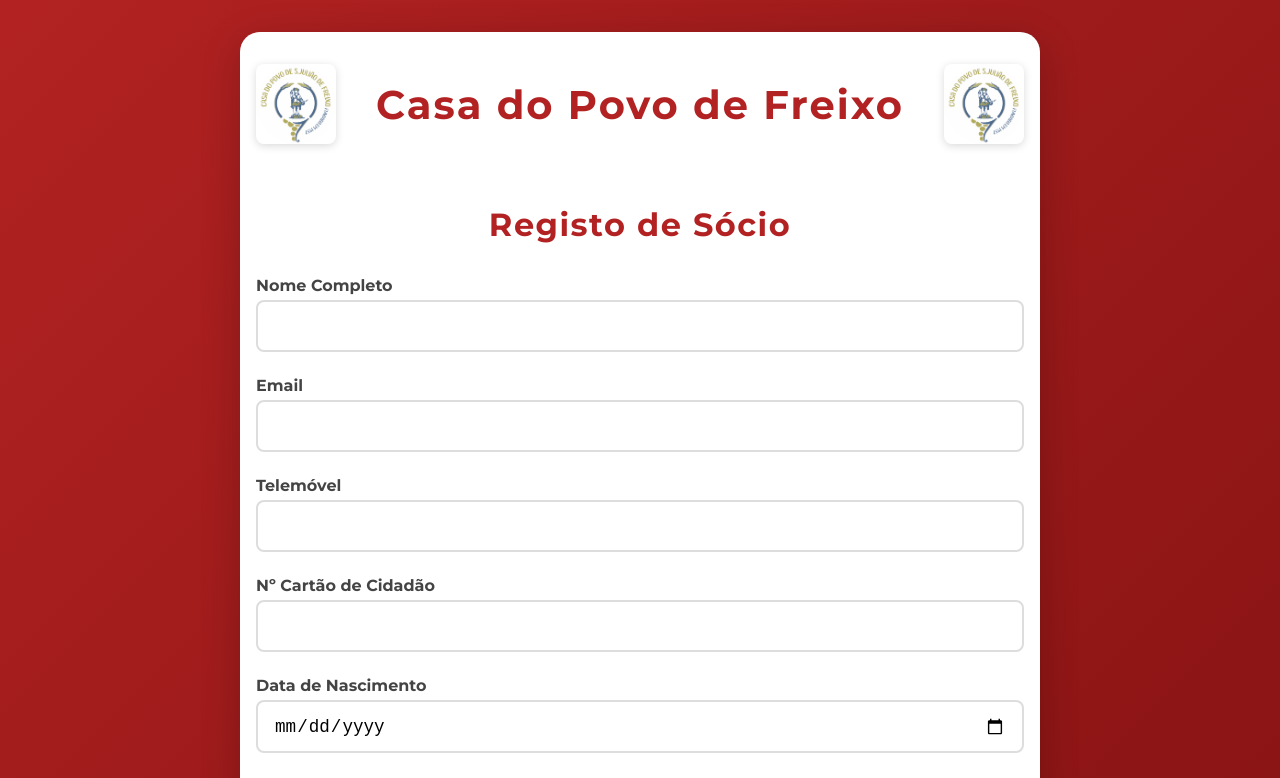
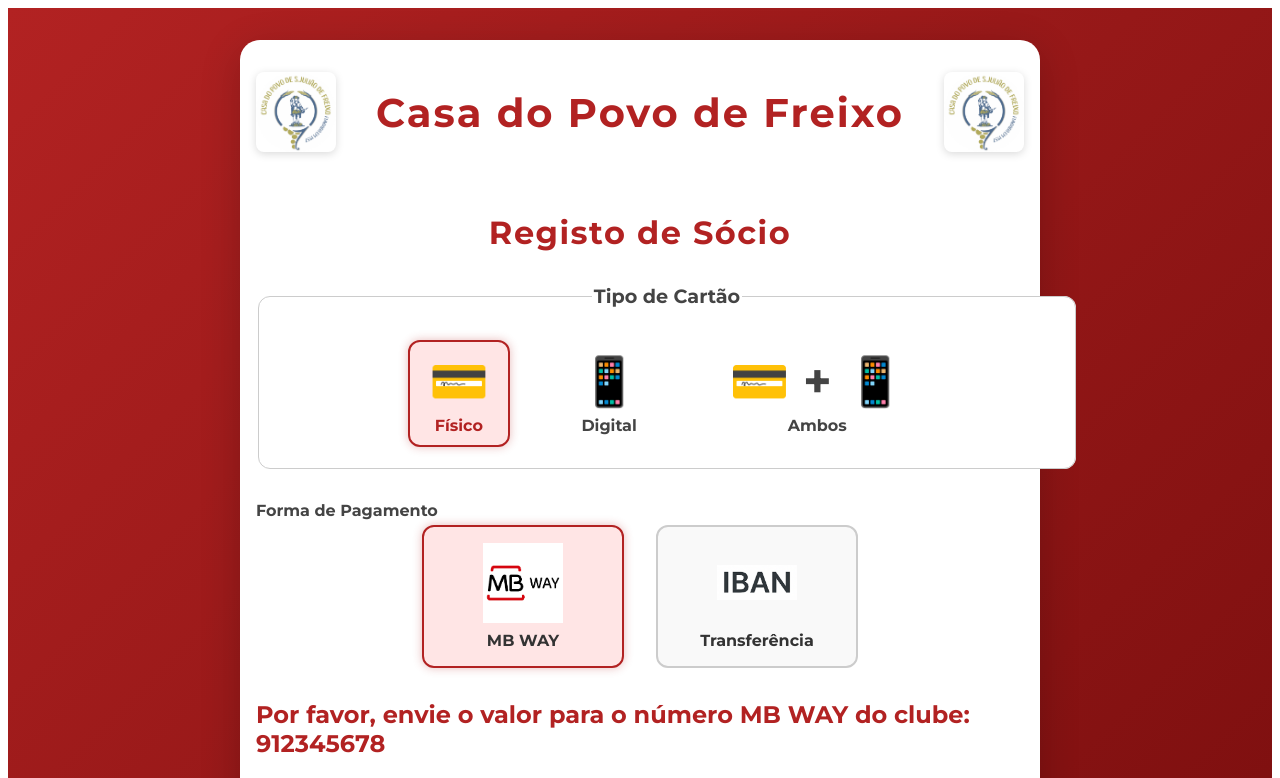
Before and after one commit to carolinabc5/casa-povo-freixo-socios, a React (Vite) app: page / in a window 1280 px wide. Shown: the top 778 px of the page. Built offline with nearby package versions, Linux system fonts and the light colour scheme.

Commit message:
Atualização

```diff
--- a/src/App.jsx
+++ b/src/App.jsx
@@ -1,7 +1,6 @@
 import { useState } from "react";
 import styles from "./Form.module.css";
 import logo from "./assets/logo_com_fundo.png";
-import logo2 from "./assets/logo_com_fundo.png";
 
 function App() {
   const [metodoPagamento, setMetodoPagamento] = useState("mbway");
@@ -20,17 +19,8 @@
   }
 
   function handleRemoveFile() {
-    // Para limpar o input file de forma controlada, podes usar ref ou reset do form.
-    // Aqui vou resetar o form manualmente:
-    const inputFile = document.getElementById("comprovativo");
-    if (inputFile) {
-      inputFile.value = "";
-    }
+    document.getElementById("comprovativo").value = "";
     setSelectedFileName("");
-  }
-
-  function handleTipoCartaoChange(e) {
-    setTipoCartao(e.target.value);
   }
 
   return (
@@ -41,68 +31,58 @@
           <div className={styles.clubNameContainer}>
             <div className={styles.clubName}>Casa do Povo de Freixo</div>
           </div>
-          <img src={logo2} alt="Outro Logo" className={styles.logo} />
+          <img src={logo} alt="Outro Logo" className={styles.logo} />
         </header>
 
         <h1 className={styles.title}>Registo de Sócio</h1>
 
         <form>
-          <label htmlFor="nome">Nome Completo</label>
-          <input id="nome" type="text" className={styles.inputField} required />
+          {/* Campos do formulário omitidos para brevidade... */}
 
-          <label htmlFor="email">Email</label>
-          <input id="email" type="email" className={styles.inputField} required />
-
-          <label htmlFor="telemovel">Telemóvel</label>
-          <input id="telemovel" type="tel" className={styles.inputField} required />
-
-          <label htmlFor="cartaoCidadao">Nº Cartão de Cidadão</label>
-          <input id="cartaoCidadao" type="text" className={styles.inputField} required />
-
-          <label htmlFor="dataNascimento">Data de Nascimento</label>
-          <input id="dataNascimento" type="date" className={styles.inputField} required />
-
-          <label htmlFor="morada">Morada</label>
-          <input id="morada" type="text" className={styles.inputField} required />
-
-          <label htmlFor="nacionalidade">Nacionalidade</label>
-          <input id="nacionalidade" type="text" className={styles.inputField} required />
-
+          {/* Tipo de Cartão */}
           <fieldset className={styles.cardTypeWrapper}>
             <legend className={styles.sectionTitle}>Tipo de Cartão</legend>
             <div className={styles.cardOptions}>
-              <label className={styles.cardOption}>
+              <label
+                className={`${styles.cardOption} ${tipoCartao === "fisico" ? styles.selected : ""}`}
+              >
                 <input
                   type="radio"
                   name="tipoCartao"
                   value="fisico"
                   checked={tipoCartao === "fisico"}
-                  onChange={handleTipoCartaoChange}
+                  onChange={() => setTipoCartao("fisico")}
                   required
                 />
                 <span className={styles.emoji}>💳</span>
                 <span>Físico</span>
               </label>
 
-              <label className={styles.cardOption}>
+              <label
+                className={`${styles.cardOption} ${tipoCartao === "digital" ? styles.selected : ""}`}
+              >
                 <input
                   type="radio"
                   name="tipoCartao"
                   value="digital"
                   checked={tipoCartao === "digital"}
-                  onChange={handleTipoCartaoChange}
+                  onChange={() => setTipoCartao("digital")}
+                  required
                 />
                 <span className={styles.emoji}>📱</span>
                 <span>Digital</span>
               </label>
 
-              <label className={styles.cardOption}>
+              <label
+                className={`${styles.cardOption} ${tipoCartao === "ambos" ? styles.selected : ""}`}
+              >
                 <input
                   type="radio"
                   name="tipoCartao"
                   value="ambos"
                   checked={tipoCartao === "ambos"}
-                  onChange={handleTipoCartaoChange}
+                  onChange={() => setTipoCartao("ambos")}
+                  required
                 />
                 <span className={styles.emoji}>💳 + 📱</span>
                 <span>Ambos</span>
@@ -110,6 +90,7 @@
             </div>
           </fieldset>
 
+          {/* Forma de Pagamento */}
           <label>Forma de Pagamento</label>
           <div className={styles.paymentMethods}>
             <div
@@ -119,7 +100,6 @@
               <img src="/icons/mbway.png" alt="MB WAY" className={styles.paymentIcon} />
               <span>MB WAY</span>
             </div>
-
             <div
               className={`${styles.paymentOption} ${metodoPagamento === "iban" ? styles.selected : ""}`}
               onClick={() => setMetodoPagamento("iban")}
@@ -129,6 +109,7 @@
             </div>
           </div>
 
+          {/* Texto de instruções de pagamento */}
           {metodoPagamento === "mbway" && (
             <p className={styles.infoText}>
               Por favor, envie o valor para o número MB WAY do clube: <strong>{clubeMbway}</strong>
@@ -141,6 +122,7 @@
             </p>
           )}
 
+          {/* Comprovativo de pagamento */}
           <label htmlFor="comprovativo" className={styles.fileLabel}>
             Comprovativo de Pagamento
           </label>
--- a/src/Form.module.css
+++ b/src/Form.module.css
@@ -1,20 +1,6 @@
 @import url('https://fonts.googleapis.com/css2?family=Montserrat:wght@400;700&display=swap');
 
-/* PREVENIR SCROLL LATERAL */
-*,
-*::before,
-*::after {
-  box-sizing: border-box;
-}
-
-html, body {
-  margin: 0;
-  padding: 0;
-  max-width: 100vw;
-  overflow-x: hidden;
-  font-family: 'Montserrat', sans-serif;
-}
-
+/* Básico */
 .container {
   min-height: 100vh;
   background: linear-gradient(135deg, #b22222 0%, #7a0e0e 100%);
@@ -22,12 +8,7 @@
   justify-content: center;
   align-items: center;
   padding: 2rem;
-  box-sizing: border-box;
-}
-
-.fullWidthWrapper {
-  width: 100%;
-  max-width: 100%;
+  font-family: 'Montserrat', sans-serif;
   box-sizing: border-box;
 }
 
@@ -110,6 +91,7 @@
   border: 2px solid #ddd;
   font-size: 1.1rem;
   transition: border-color 0.3s ease;
+  box-sizing: border-box;
 }
 
 .inputField:focus {
@@ -122,32 +104,7 @@
   color: #aaa;
 }
 
-.radioGroup {
-  display: flex;
-  gap: 2.5rem;
-  margin-bottom: 1.8rem;
-  justify-content: center;
-  flex-wrap: wrap;
-}
-
-.radioLabel {
-  display: flex;
-  align-items: center;
-  gap: 0.6rem;
-  font-weight: 600;
-  font-size: 1.1rem;
-  color: #444;
-  cursor: pointer;
-  user-select: none;
-}
-
-.radioInput {
-  width: 20px;
-  height: 20px;
-  accent-color: #b22222;
-  cursor: pointer;
-}
-
+/* Tipo de cartão */
 .cardTypeWrapper {
   width: 100%;
   margin-bottom: 2rem;
@@ -181,7 +138,10 @@
   font-size: 1rem;
   color: #444;
   user-select: none;
-  transition: color 0.3s ease;
+  transition: color 0.3s ease, border-color 0.3s ease;
+  border: 2px solid transparent;
+  padding: 0.6rem 1.2rem;
+  border-radius: 12px;
 }
 
 .cardOption input[type="radio"] {
@@ -204,6 +164,14 @@
   font-weight: 700;
 }
 
+/* Adicionar borda e sombra à opção selecionada */
+.selected {
+  border-color: #b22222;
+  box-shadow: 0 0 8px rgba(178, 34, 34, 0.4);
+  border-radius: 12px;
+}
+
+/* Ficheiro */
 .fileInput {
   margin-bottom: 2rem;
   font-size: 1rem;
@@ -264,6 +232,7 @@
   background-color: #7a1515;
 }
 
+/* Botão de envio */
 .submitButton {
   width: 100%;
   padding: 1.15rem;
@@ -283,6 +252,7 @@
   background-color: #7a1515;
 }
 
+/* Forma de pagamento */
 .paymentMethods {
   display: flex;
   justify-content: center;
@@ -328,6 +298,7 @@
   box-shadow: 0 0 10px rgba(178, 34, 34, 0.3);
 }
 
+/* Texto informativo */
 .infoText {
   margin-top: 0.5rem;
   font-size: 1.5rem;
@@ -335,7 +306,7 @@
   font-weight: 600;
 }
 
-/* 📱 MOBILE RESPONSIVO */
+/* MOBILE RESPONSIVO */
 @media (max-width: 600px) {
   .logo:last-child {
     display: none;
```
